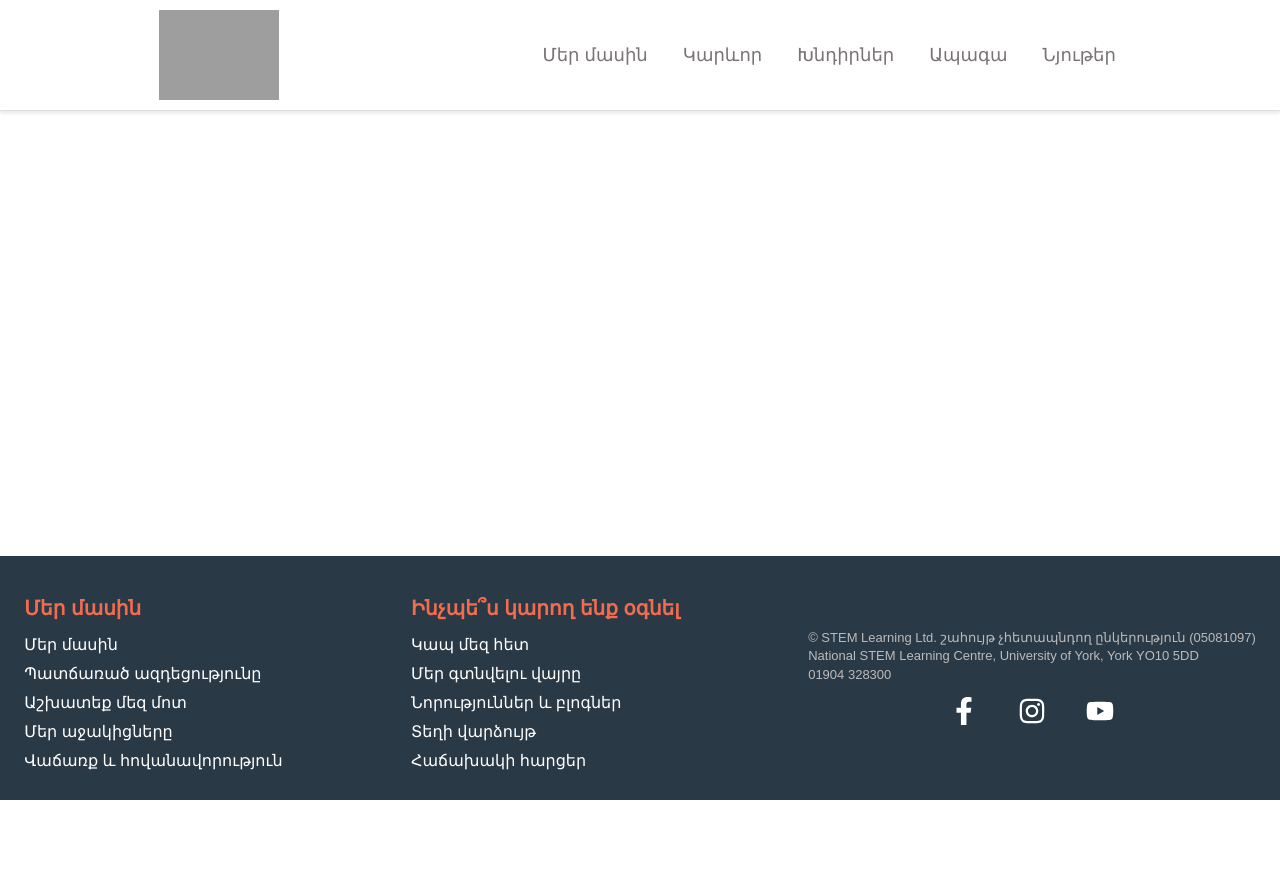
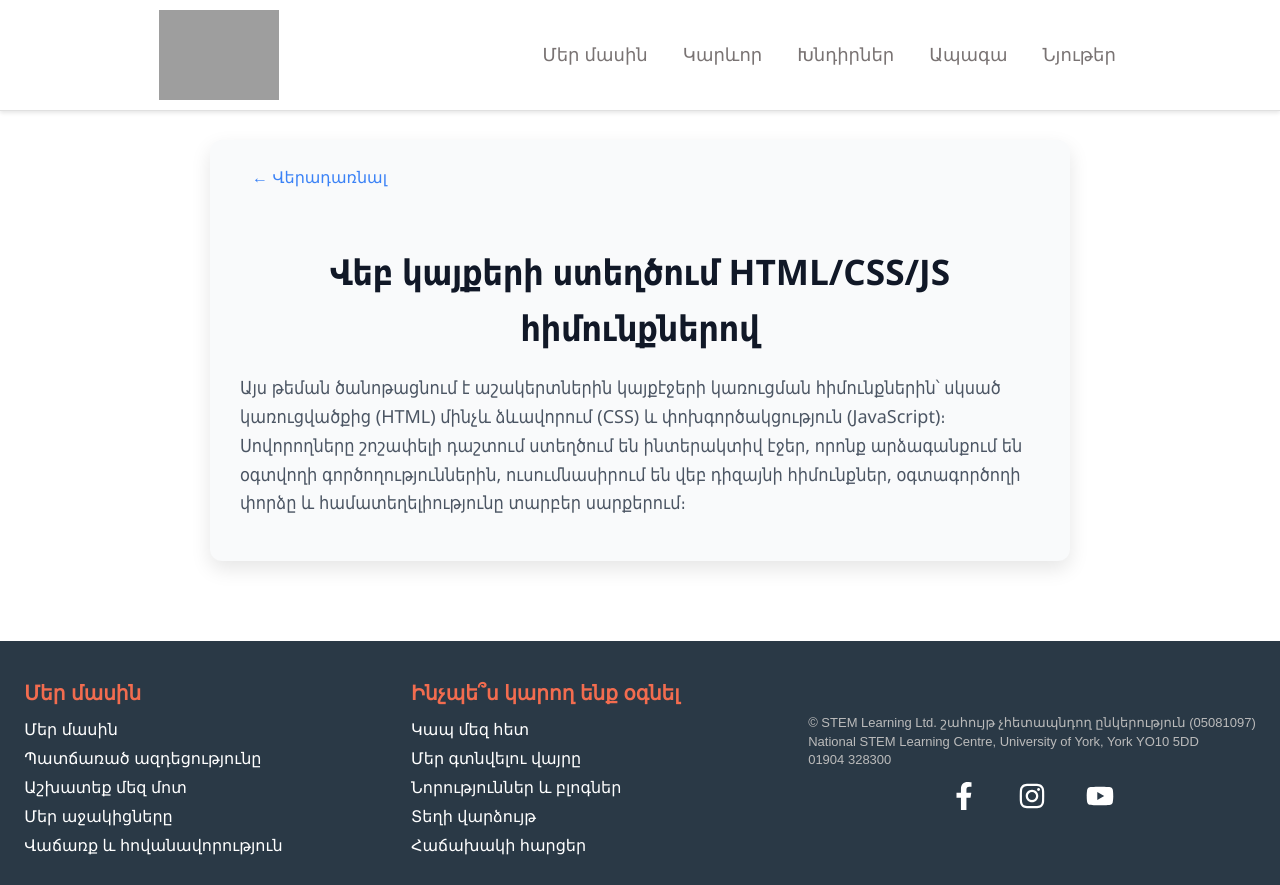
Before and after one commit to khachikzahalyan/STEM-WEB, a React (Create React App) app: page /detail/1/1 in a window 1280 px wide. Before the commit the page ends 800 px from the top, so only its background shows below. Built offline with nearby package versions, Linux system fonts and the light colour scheme; grey boxes are pictures that could not be loaded.

Commit message:
Sources,Details page

```diff
--- a/src/App.js
+++ b/src/App.js
@@ -27,6 +27,7 @@ function App() {
             <Route path="/problems" element={<Problems />} />
             <Route path="/future" element={<Future />} />
             <Route path="/sources" element={<Sources />} />
+            <Route path="/detail/:sectionIndex/:itemIndex" element={<SourcesDetail />} />
           </Routes>
         </main>
         <Footer />
--- a/src/pages/Sources/SourcesDetails/SourcesDetails.css
+++ b/src/pages/Sources/SourcesDetails/SourcesDetails.css
@@ -1,7 +1,8 @@
 .sources-detail-root {
   max-width: 800px;
-  margin: 157px auto;
   padding: 20px 30px;
+  margin: auto;
+  margin-top: 140px;
   background-color: #f9fafb;
   border-radius: 12px;
   box-shadow: 0 8px 20px rgba(0, 0, 0, 0.1);
```
